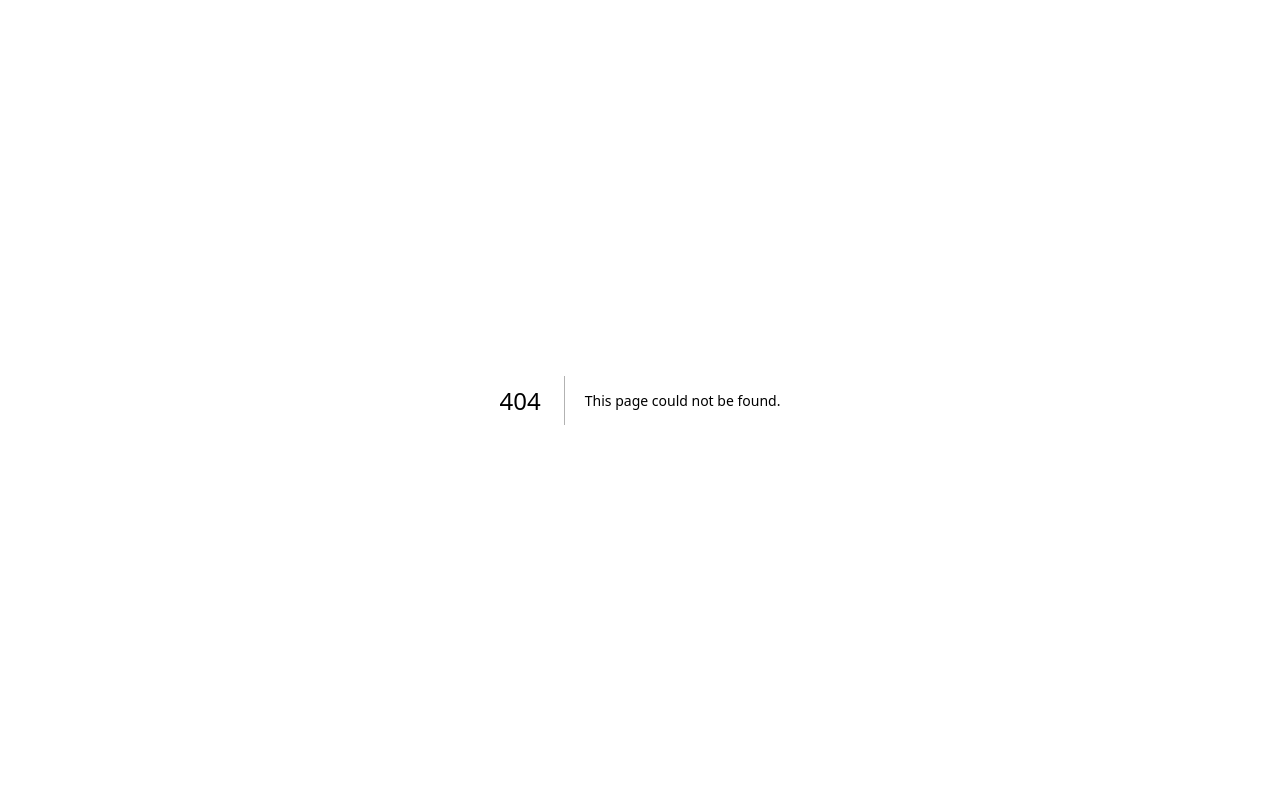
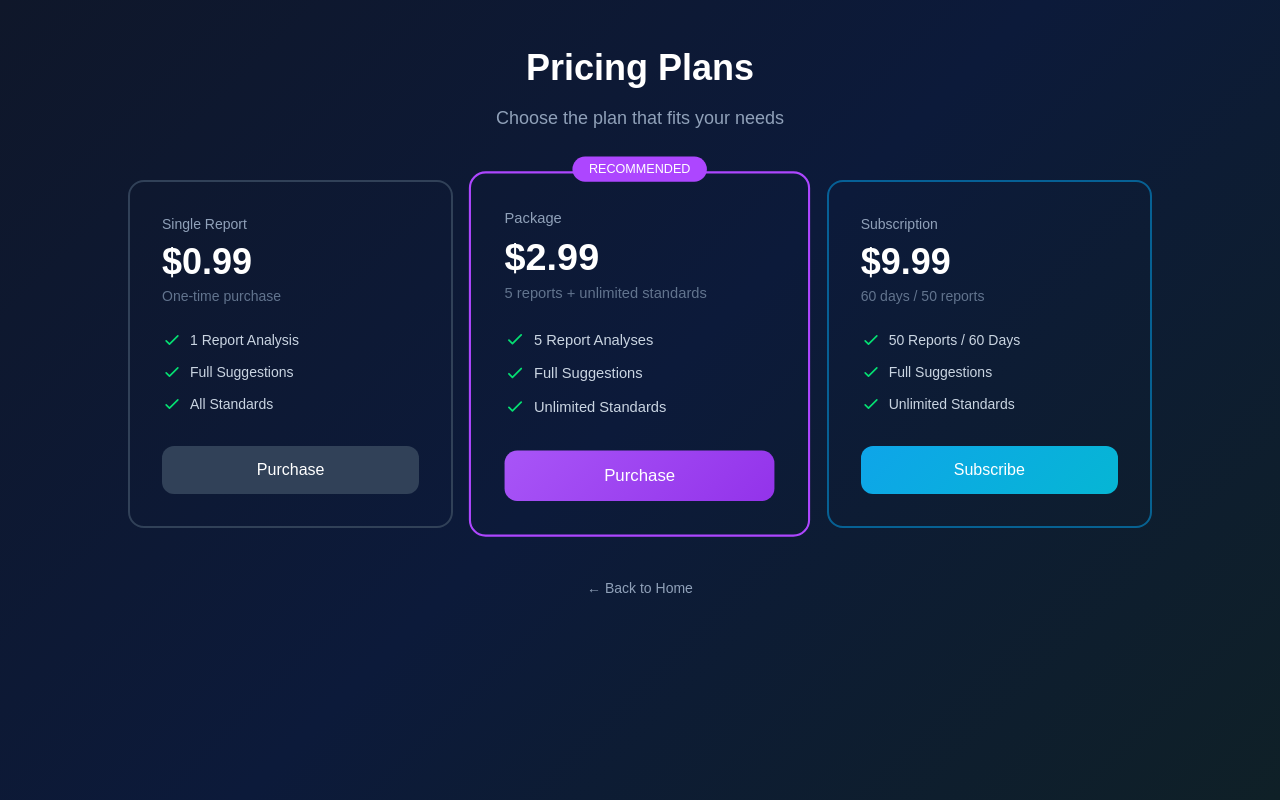
Before and after one commit to demizhang0127/water-report-analysis, a Next.js app: page /pricing in a window 1280 px wide. Before the commit this address had no page. Built offline with nearby package versions, Linux system fonts and the light colour scheme.

Commit message:
feat: 添加定价页面 /pricing

```diff
--- /dev/null
+++ b/app/pricing/page.tsx
@@ -0,0 +1,120 @@
+'use client';
+
+export default function Pricing() {
+  const handlePurchase = () => {
+    alert('PayPal Coming Soon');
+  };
+
+  return (
+    <main className="min-h-screen" style={{ background: 'linear-gradient(135deg, #0f172a 0%, #0c1a3a 50%, #0f2027 100%)' }}>
+      <div className="max-w-6xl mx-auto px-4 py-12">
+        {/* Header */}
+        <div className="text-center mb-12">
+          <h1 className="text-4xl font-bold text-white mb-4">Pricing Plans</h1>
+          <p className="text-slate-400 text-lg">Choose the plan that fits your needs</p>
+        </div>
+
+        {/* Pricing Cards */}
+        <div className="grid grid-cols-1 md:grid-cols-3 gap-6 max-w-5xl mx-auto">
+          {/* Single Purchase */}
+          <div className="rounded-2xl p-8 border-2 border-slate-700 hover:border-sky-500/50 transition-all">
+            <div className="text-slate-400 text-sm mb-2">Single Report</div>
+            <div className="text-4xl font-bold text-white mb-1">$0.99</div>
+            <div className="text-slate-500 text-sm mb-6">One-time purchase</div>
+            <ul className="space-y-3 mb-8">
+              <li className="flex items-center gap-2 text-slate-300 text-sm">
+                <svg className="w-5 h-5 text-green-400" fill="none" stroke="currentColor" viewBox="0 0 24 24">
+                  <path strokeLinecap="round" strokeLinejoin="round" strokeWidth={2} d="M5 13l4 4L19 7" />
+                </svg>
+                1 Report Analysis
+              </li>
+              <li className="flex items-center gap-2 text-slate-300 text-sm">
+                <svg className="w-5 h-5 text-green-400" fill="none" stroke="currentColor" viewBox="0 0 24 24">
+                  <path strokeLinecap="round" strokeLinejoin="round" strokeWidth={2} d="M5 13l4 4L19 7" />
+                </svg>
+                Full Suggestions
+              </li>
+              <li className="flex items-center gap-2 text-slate-300 text-sm">
+                <svg className="w-5 h-5 text-green-400" fill="none" stroke="currentColor" viewBox="0 0 24 24">
+                  <path strokeLinecap="round" strokeLinejoin="round" strokeWidth={2} d="M5 13l4 4L19 7" />
+                </svg>
+                All Standards
+              </li>
+            </ul>
+            <button onClick={handlePurchase} className="w-full py-3 rounded-xl bg-slate-700 hover:bg-slate-600 text-white font-medium transition-colors">
+              Purchase
+            </button>
+          </div>
+
+          {/* Package */}
+          <div className="rounded-2xl p-8 border-2 border-purple-500 relative transform scale-105">
+            <div className="absolute -top-4 left-1/2 -translate-x-1/2 px-4 py-1 rounded-full text-xs font-medium bg-purple-500 text-white">
+              RECOMMENDED
+            </div>
+            <div className="text-slate-400 text-sm mb-2">Package</div>
+            <div className="text-4xl font-bold text-white mb-1">$2.99</div>
+            <div className="text-slate-500 text-sm mb-6">5 reports + unlimited standards</div>
+            <ul className="space-y-3 mb-8">
+              <li className="flex items-center gap-2 text-slate-300 text-sm">
+                <svg className="w-5 h-5 text-green-400" fill="none" stroke="currentColor" viewBox="0 0 24 24">
+                  <path strokeLinecap="round" strokeLinejoin="round" strokeWidth={2} d="M5 13l4 4L19 7" />
+                </svg>
+                5 Report Analyses
+              </li>
+              <li className="flex items-center gap-2 text-slate-300 text-sm">
+                <svg className="w-5 h-5 text-green-400" fill="none" stroke="currentColor" viewBox="0 0 24 24">
+                  <path strokeLinecap="round" strokeLinejoin="round" strokeWidth={2} d="M5 13l4 4L19 7" />
+                </svg>
+                Full Suggestions
+              </li>
+              <li className="flex items-center gap-2 text-slate-300 text-sm">
+                <svg className="w-5 h-5 text-green-400" fill="none" stroke="currentColor" viewBox="0 0 24 24">
+                  <path strokeLinecap="round" strokeLinejoin="round" strokeWidth={2} d="M5 13l4 4L19 7" />
+                </svg>
+                Unlimited Standards
+              </li>
+            </ul>
+            <button onClick={handlePurchase} className="w-full py-3 rounded-xl text-white font-medium transition-colors" style={{ background: 'linear-gradient(135deg, #a855f7, #9333ea)' }}>
+              Purchase
+            </button>
+          </div>
+
+          {/* Subscription */}
+          <div className="rounded-2xl p-8 border-2 border-sky-500/50 hover:border-sky-500 transition-all">
+            <div className="text-slate-400 text-sm mb-2">Subscription</div>
+            <div className="text-4xl font-bold text-white mb-1">$9.99</div>
+            <div className="text-slate-500 text-sm mb-6">60 days / 50 reports</div>
+            <ul className="space-y-3 mb-8">
+              <li className="flex items-center gap-2 text-slate-300 text-sm">
+                <svg className="w-5 h-5 text-green-400" fill="none" stroke="currentColor" viewBox="0 0 24 24">
+                  <path strokeLinecap="round" strokeLinejoin="round" strokeWidth={2} d="M5 13l4 4L19 7" />
+                </svg>
+                50 Reports / 60 Days
+              </li>
+              <li className="flex items-center gap-2 text-slate-300 text-sm">
+                <svg className="w-5 h-5 text-green-400" fill="none" stroke="currentColor" viewBox="0 0 24 24">
+                  <path strokeLinecap="round" strokeLinejoin="round" strokeWidth={2} d="M5 13l4 4L19 7" />
+                </svg>
+                Full Suggestions
+              </li>
+              <li className="flex items-center gap-2 text-slate-300 text-sm">
+                <svg className="w-5 h-5 text-green-400" fill="none" stroke="currentColor" viewBox="0 0 24 24">
+                  <path strokeLinecap="round" strokeLinejoin="round" strokeWidth={2} d="M5 13l4 4L19 7" />
+                </svg>
+                Unlimited Standards
+              </li>
+            </ul>
+            <button onClick={handlePurchase} className="w-full py-3 rounded-xl text-white font-medium transition-colors" style={{ background: 'linear-gradient(135deg, #0ea5e9, #06b6d4)' }}>
+              Subscribe
+            </button>
+          </div>
+        </div>
+
+        {/* Back Link */}
+        <div className="text-center mt-12">
+          <a href="/" className="text-slate-400 hover:text-white transition-colors text-sm">← Back to Home</a>
+        </div>
+      </div>
+    </main>
+  );
+}
```
